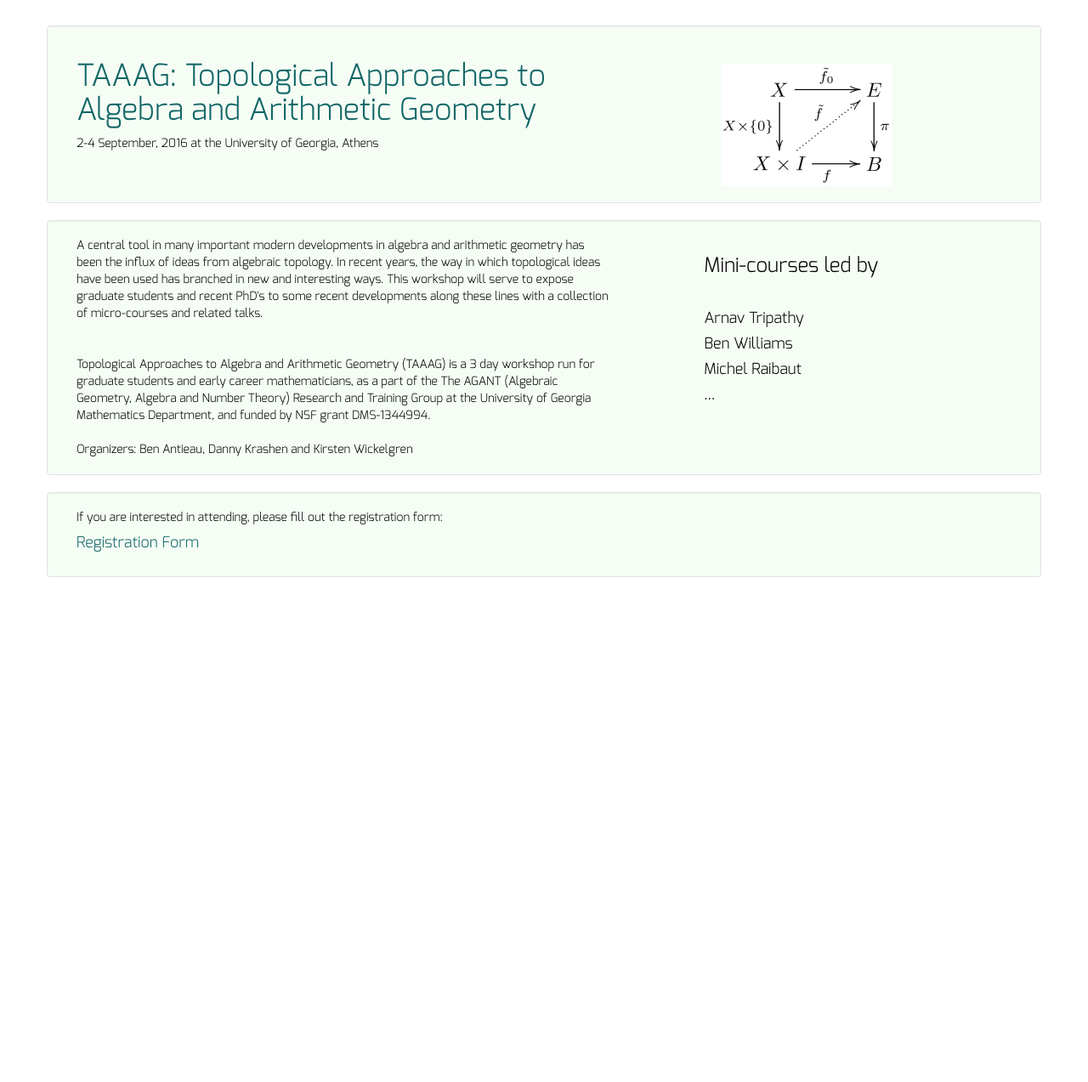
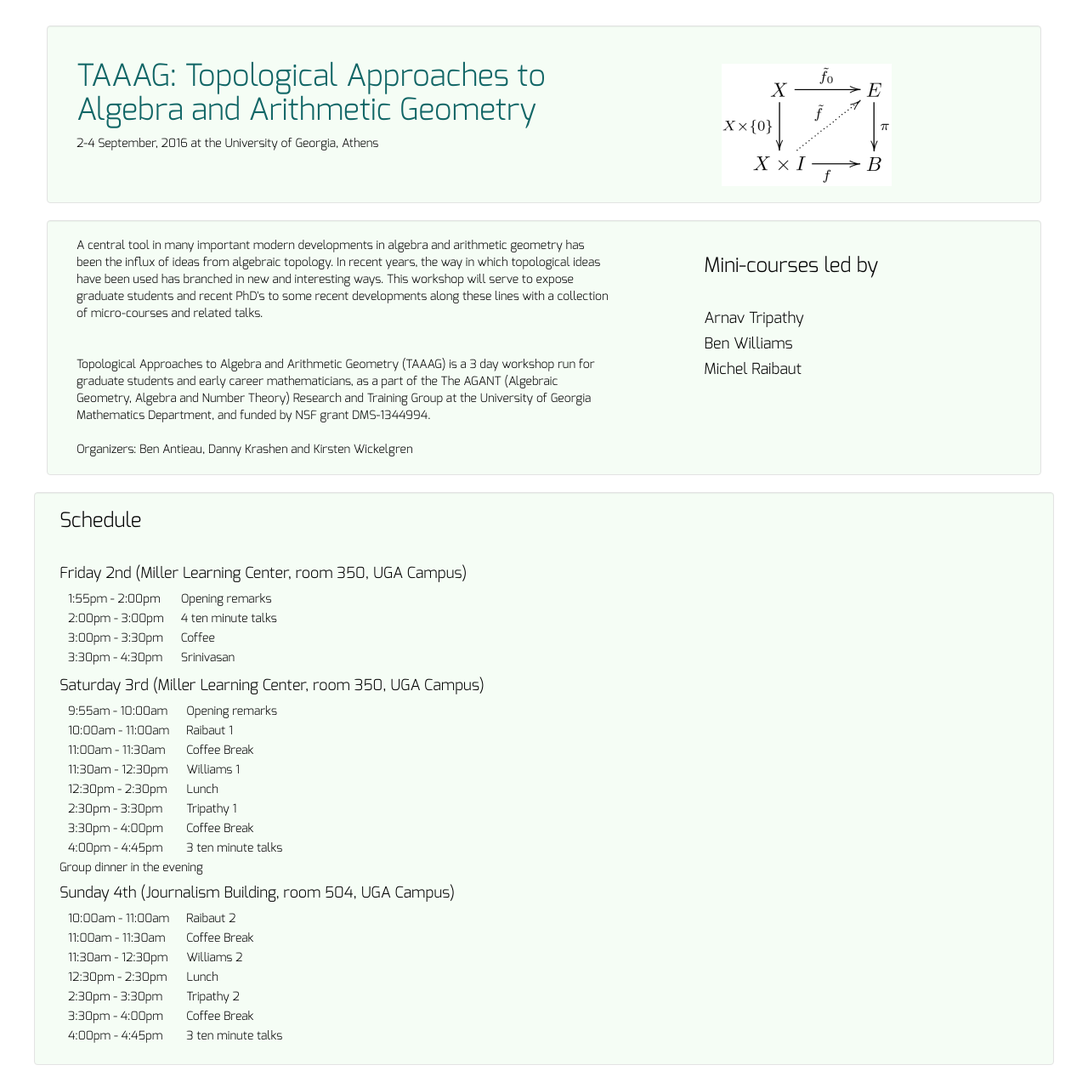
Before and after one commit to torsor/taaag, a Jekyll site: the page built from index.html, in a window 1280 px wide. Shown: the whole page at 85% size. Built offline with Jekyll 4.4.1, drawn with Linux system fonts in a browser that asks for light colours; nearby versions of some CDN libraries; before the commit the page ends 900 px from its top, so only the background shows below that.

Commit message:
add schedule

```diff
--- a/css/danny.css
+++ b/css/danny.css
@@ -33,3 +33,5 @@ img#actionpic {
   top: 3px; }
 
 a { color: #166; }
+
+td { padding-left: 10px; padding-right:10px; padding-bottom: 3px;}
--- a/index.html
+++ b/index.html
@@ -35,17 +35,97 @@ Organizers: Ben Antieau, Danny Krashen and Kirsten Wickelgren
 <h4>Arnav Tripathy</h4>
 <h4>Ben Williams</h4>
 <h4>Michel Raibaut</h4>
-<h4>...</h4>
   </div> <!-- /inner row well 1 (right) -->
 </div>
 </div>
 
+<div class="row">
+<div class="col-md-7"> <!-- left -->
+<h3>Schedule</h3>
+<br />
+<h4>Friday 2nd (Miller Learning Center, room 350, UGA
+Campus)</h4>
+<table>
+<tr>
+  <td>1:55pm - 2:00pm</td> <td> Opening remarks </td>
+</tr>
+<tr>
+  <td>2:00pm - 3:00pm</td> <td> 4 ten minute talks </td>
+</tr>
+<tr>
+  <td>3:00pm - 3:30pm</td> <td> Coffee </td>
+</tr>
+<tr>
+  <td>3:30pm - 4:30pm</td> <td> Srinivasan </td>
+</tr>
+</table>
+
+
+<h4>Saturday 3rd (Miller Learning Center, room 350, UGA
+Campus)</h4>
+<table>
+<tr>
+  <td>9:55am - 10:00am</td> <td> Opening remarks </td>
+</tr>
+<tr>
+  <td>10:00am - 11:00am</td> <td> Raibaut 1 <td>
+</tr>
+<tr>
+  <td>11:00am - 11:30am</td> <td> Coffee Break </td>
+</tr>
+<tr>
+  <td>11:30am - 12:30pm</td> <td> Williams 1 </td>
+</tr>
+<tr>
+  <td>12:30pm - 2:30pm</td> <td> Lunch </td>
+</tr>
+<tr>
+  <td>2:30pm - 3:30pm</td> <td> Tripathy 1 </td>
+</tr>
+<tr>
+  <td>3:30pm - 4:00pm</td> <td> Coffee Break </td>
+</tr>
+<tr>
+  <td>4:00pm - 4:45pm</td> <td> 3 ten minute talks </td>
+</tr>
+</table>
+Group dinner in the evening
+
+
+<h4>Sunday 4th (Journalism Building, room 504, UGA Campus)</h4>
+<table>
+<tr>
+  <td>10:00am - 11:00am</td> <td> Raibaut 2 <td>
+</tr>
+<tr>
+  <td>11:00am - 11:30am</td> <td> Coffee Break </td>
+</tr>
+<tr>
+  <td>11:30am - 12:30pm</td> <td> Williams 2 </td>
+</tr>
+<tr>
+  <td>12:30pm - 2:30pm</td> <td> Lunch </td>
+</tr>
+<tr>
+  <td>2:30pm - 3:30pm</td> <td> Tripathy 2 </td>
+</tr>
+<tr>
+  <td>3:30pm - 4:00pm</td> <td> Coffee Break </td>
+</tr>
+<tr>
+  <td>4:00pm - 4:45pm</td> <td> 3 ten minute talks </td>
+</tr>
+</table>
+</div> <!-- /left-->
+
 <div class="row well">
 <div class="col-md-7"> <!-- left -->
+<!--
+
 If you are interested in attending, please fill out the registration form:
 <h4><a
 href="https://docs.google.com/forms/d/1wj8dEgAlGXlF-oKcdc5b4KNb21JAPJ9SlC1FeymM11U/viewform">Registration
-Form</a></h4>
+Form</a></h4>-->
 </div> <!-- /left-->
 
 </div>
```
